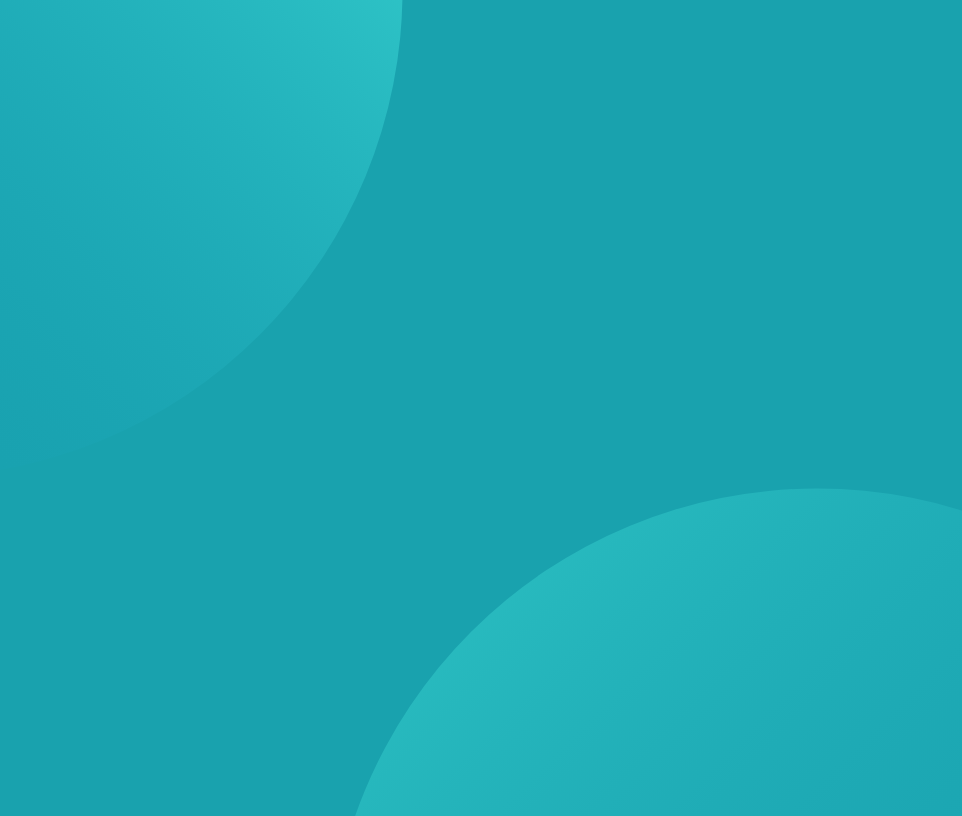
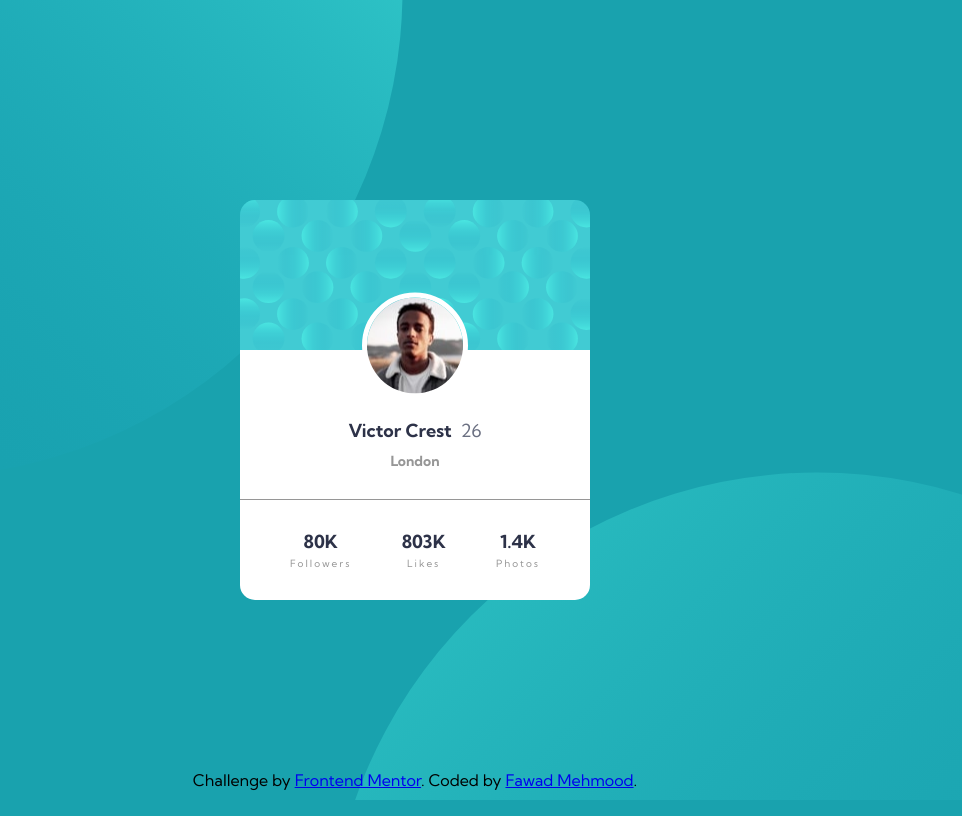
Before and after one commit to fawadmehmood/Profile-card-component, a plain HTML site: page index.html in a window 1280 px wide. Shown: the whole page, without its empty margins (225-1187 px from the left). Drawn offline with Linux system fonts and the light colour scheme.

Commit message:
prepared desktop version of card

```diff
--- a/index.html
+++ b/index.html
@@ -1,5 +1,6 @@
 <!DOCTYPE html>
 <html lang="en">
+
 <head>
   <meta charset="UTF-8">
   <meta name="viewport" content="width=device-width, initial-scale=1.0">
@@ -12,27 +13,43 @@
 
 
 </head>
+
 <body>
 
 
+  <div class="container">
+    <div class="top_background_div">
+        <img src="/images/image-victor.jpg" alt="user_image">
+    </div>
 
+    <div class="center_div">
+      <p class="info">
+        <span id="user_name">Victor Crest</span>
+        <span id="age">26</span>
+      </p>
+      <p id="city">London</p>
+    </div>
 
+    <div class="footer_div">
+       <div class="followers">
+         <p class="amount">80K</p>
+         <p class="desc">Followers</p>
+       </div>
+       <div class="likes">
+        <p class="amount">803K</p>
+        <p class="desc">Likes</p>
+       </div>
+       <div class="photos">
+        <p class="amount">1.4K</p>
+        <p class="desc">Photos</p>
+       </div>
+    </div>
+  </div>
 
-  <!-- Victor Crest
-  26
-  London
-
-  80K
-  Followers
-
-  803K
-  Likes
-
-  1.4K
-  Photos
   <div class="attribution">
     Challenge by <a href="https://www.frontendmentor.io?ref=challenge" target="_blank">Frontend Mentor</a>.
-    Coded by <a href="#">Your Name Here</a>.
-  </div> -->
+    Coded by <a href="https://www.frontendmentor.io/profile/fawadmehmood" target="_blank">Fawad Mehmood</a>.
+  </div>
 </body>
+
 </html>
--- a/style.css
+++ b/style.css
@@ -4,6 +4,7 @@
 --dark_desaturated_blue: hsl(229, 23%, 23%);
 --Dark_grayish_blue: hsl(227, 10%, 46%);
 --Dark_gray: hsl(0, 0%, 59%);
+--white: #fff;
 
 --font_400: 400;
 --font_700: 700;
@@ -12,11 +13,115 @@ font-family: 'Kumbh Sans', sans-serif;
 html{
     font-size: 62.5%;
 }
+*{
+    margin: 0;
+    padding: 0;
+    box-sizing: border-box;
+}
+
+ /* for background images in body */
 body{
+    display: flex;
+    justify-content: center;
+    align-items: center;
     font-size: 1.6rem;
     height: 100vh;
     background-color: var(--Dark_cyan);
     background-image: url(/images/bg-pattern-top.svg), url(/images/bg-pattern-bottom.svg);
     background-repeat: no-repeat;
     background-position: top -50rem left -35rem, bottom -65rem right -25rem;
+    position: relative;
 }
+
+.attribution{
+    position: absolute;
+    bottom: 1rem;
+}
+
+.container{
+    max-width: 35rem;
+    width: 100%;
+    border-radius: 1.5rem;
+    overflow: hidden;
+}
+
+
+/* top header div with background image */
+.top_background_div, .center_div{
+    width: 100%;
+    height: 15rem;
+}
+.top_background_div{
+    background-image: url(/images/bg-pattern-card.svg);
+    background-repeat: no-repeat;
+    background-size: cover;
+    position: relative;
+    display: flex;
+    justify-content: center;
+    align-items: center;
+}
+
+.top_background_div img{
+    position: absolute;
+    bottom: -50%;
+    transform: translateY(-25%);
+    border-radius: 50%;
+    z-index: 1;
+    border: 0.5rem solid var(--white);
+}
+/* end of top div */
+
+
+/* center div with user info */
+.center_div{
+    display: flex;
+    flex-direction: column;
+    justify-content: center;
+    align-items: center;
+    background-color: var(--white);
+    border-bottom: 0.1rem solid var(--Dark_gray);
+}
+
+.center_div .info{
+    margin-top: 4rem;
+}
+
+.info #user_name, .amount{
+    font-weight: var(--font_700);
+    font-size: 1.8rem;
+    color: var(--dark_desaturated_blue);
+}
+
+.info #age{
+    margin-left: 0.5rem;
+    color: var(--Dark_grayish_blue);
+    font-size: 1.8rem;
+    font-weight: var(--font_400);
+}
+.center_div #city{
+    margin-top: 1rem;
+    color: var(--Dark_gray);
+    font-size: 1.4rem;
+    font-weight: var(--font_700);
+}
+
+/* end of center div */
+
+
+
+/* footer div with followers and etc */
+.footer_div{
+    background-color: var(--white);
+    display: flex;
+    justify-content: space-between;
+    padding: 3rem 5rem;
+    text-align: center;
+}
+
+.desc{
+    font-size: 1rem;
+    letter-spacing: 0.2rem;
+    color: var(--Dark_gray);
+    margin-top: 0.4rem;
+}
+/* end of footer div */
```
